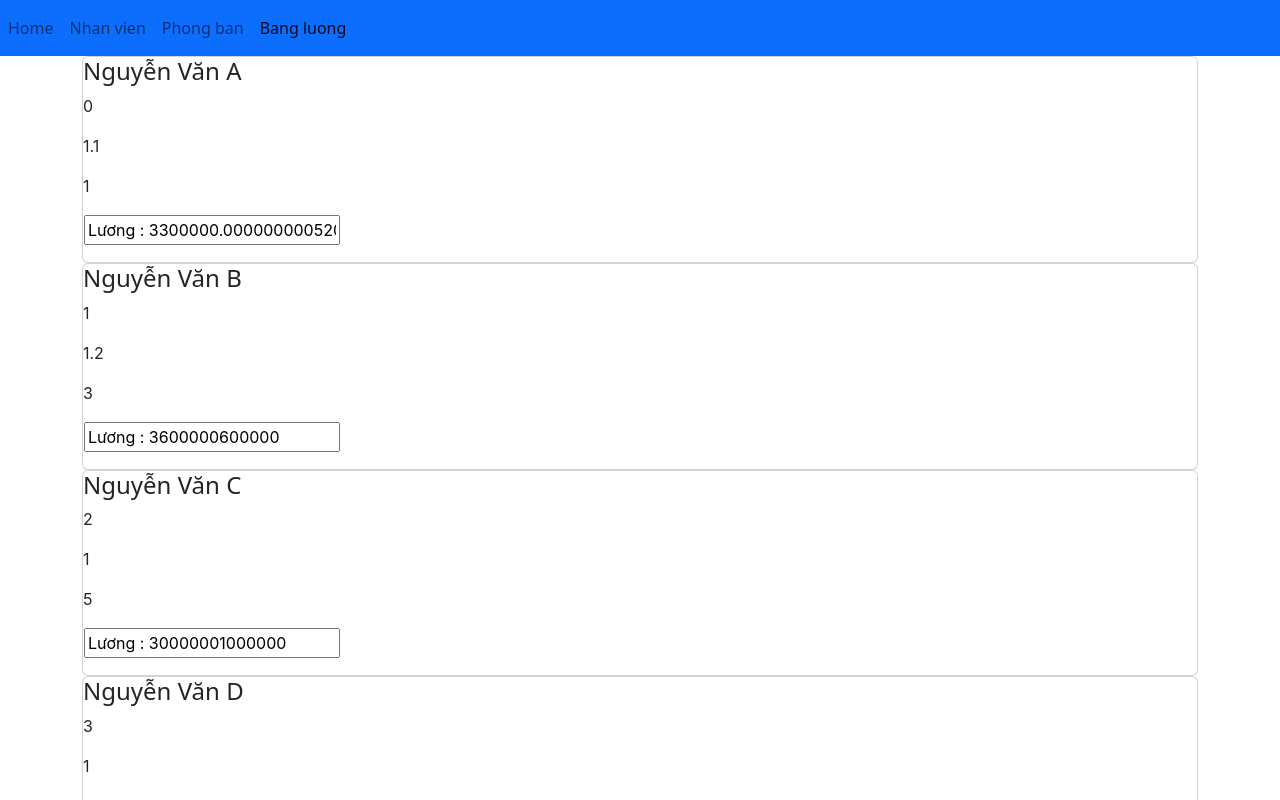
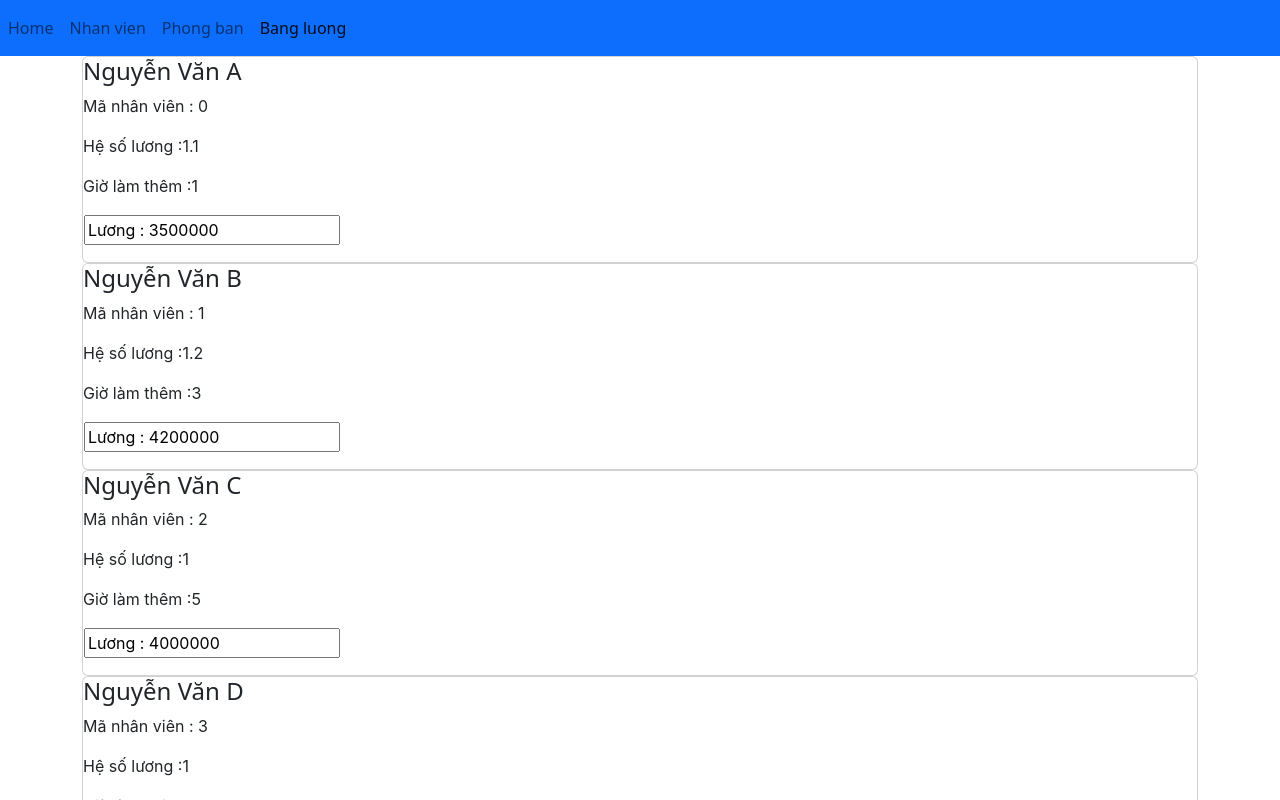
Before and after one commit to yourlowkey/RJS-FunixCourse, a React (Create React App) app: page /salary in a window 1280 px wide. Shown: the top 800 px of the page. Built offline with nearby package versions, Linux system fonts and the light colour scheme.

Commit message:
Add salary table page

```diff
--- a/src/pages/SalaryTable.js
+++ b/src/pages/SalaryTable.js
@@ -5,12 +5,12 @@ const SalaryTable = () => {
     <div className="container">
       <div className="card">
         <h4 className="card-item">{item.name}</h4>
-        <p className="card-item">{item.id}</p>
-        <p className="card-item">{item.salaryScale}</p>
-        <p className="card-item">{item.overTime}</p>
+        <p className="card-item">Mã nhân viên : {item.id}</p>
+        <p className="card-item">Hệ số lương :{item.salaryScale}</p>
+        <p className="card-item">Giờ làm thêm :{item.overTime}</p>
         <p>
           <td>
-            <input type="text" value={'Lương : ' +item.salaryScale * 3000000 + item.overTime * 200000}/>
+            <input type="text" value={'Lương : ' + parseInt(item.salaryScale * 3000000 + item.overTime * 200000)}/>
           </td>
         </p>
       </div>
--- a/src/pages/StaffDetail.js
+++ b/src/pages/StaffDetail.js
@@ -2,7 +2,7 @@ import React from 'react';
 import { useParams } from 'react-router-dom';
 import {STAFFS} from '../data/StaffData';
 const StaffDetail = () => {
-  const { staffId } = useParams();
+  const {staffId} = useParams();
   const staff = STAFFS.find((staff) => staff.id === staffId);
   return (
     <div>
--- a/src/pages/StaffList.js
+++ b/src/pages/StaffList.js
@@ -5,12 +5,12 @@ const StaffList = () => {
   var staffList = [];
   staffList = STAFFS.map((item) => (
     <div className="card">
-      <img className="card-img-top mt-3" src={item.images} alt="Card image" />
+      <img className="card-img-top mt-3" src={item.image} alt="Card image" />
       <div>
         <h4 className="card-item">{item.name}</h4>
         <p>
           <td>
-            <Link to={'/staff/' + item.id}>Details</Link>
+            <Link to={`/staff/${item.id}`}>Details</Link>
           </td>
         </p>
       </div>
```
Also changed, not shown: src/data/assets/images/alberto.jpg (renamed from src/assets/images/alberto.jpg).
